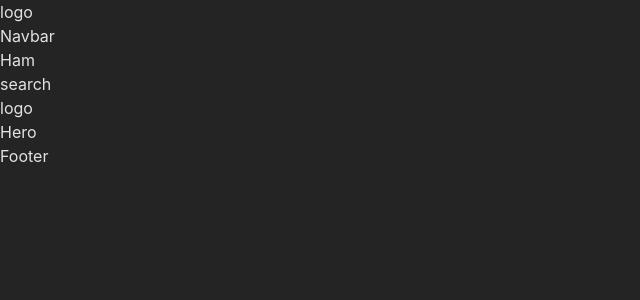
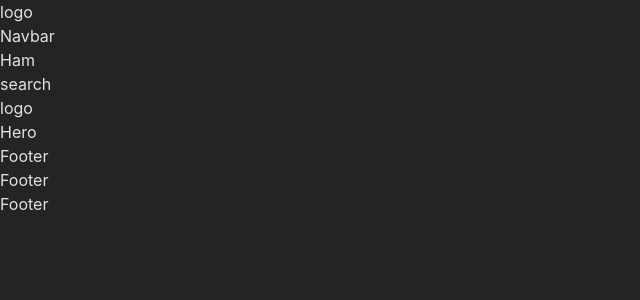
Before and after one commit to reasonAND/website, a React (Vite) app: page / in a window 1280 px wide. Shown: the top 300 px of the page, without its empty margins (0-640 px from the left). Built offline with nearby package versions, Linux system fonts and the light colour scheme.

Commit message:
added more to the structure

```diff
--- a/package.json
+++ b/package.json
@@ -13,7 +13,8 @@
     "framer-motion": "^11.0.3",
     "locomotive-scroll": "^5.0.0-beta.11",
     "react": "^18.2.0",
-    "react-dom": "^18.2.0"
+    "react-dom": "^18.2.0",
+    "react-router-dom": "^6.22.0"
   },
   "devDependencies": {
     "@types/react": "^18.2.55",
--- a/src/App.jsx
+++ b/src/App.jsx
@@ -4,6 +4,8 @@ import LocomotiveScroll from 'locomotive-scroll';
 import Hero from "./components/Hero"
 import Navbar from "./components/Navbar"
 import Footer from './components/Footer';
+import Showcase from './components/Showcase';
+import About from './components/About';
 
 
 function App() {
@@ -14,6 +16,8 @@ function App() {
     <>
       <Navbar />
       <Hero />
+      <Showcase />
+      <About />
       <Footer />
     </>
   )
--- /dev/null
+++ b/src/components/About.jsx
@@ -0,0 +1,15 @@
+/* eslint-disable no-unused-vars */
+import LocomotiveScroll from 'locomotive-scroll';
+
+const About = () => {
+
+    const locomotiveScroll = new LocomotiveScroll();
+
+  return (
+    <div className="w-[100vw] h-[100vh] p-3 data-scroll data-scroll-speed='0.1' bg-green-800">
+        Footer
+    </div>
+  )
+}
+
+export default About
--- /dev/null
+++ b/src/components/Showcase.jsx
@@ -0,0 +1,9 @@
+const Showcase = () => {
+  return (
+    <div className="w-[100vw] h-[100vh] p-3">
+        Footer
+    </div>
+  )
+}
+
+export default Showcase
```
Also changed, not shown: src/components/Card.jsx (added, +7 -0 lines), 1 other file (tests, documents, lock files or other folders).
